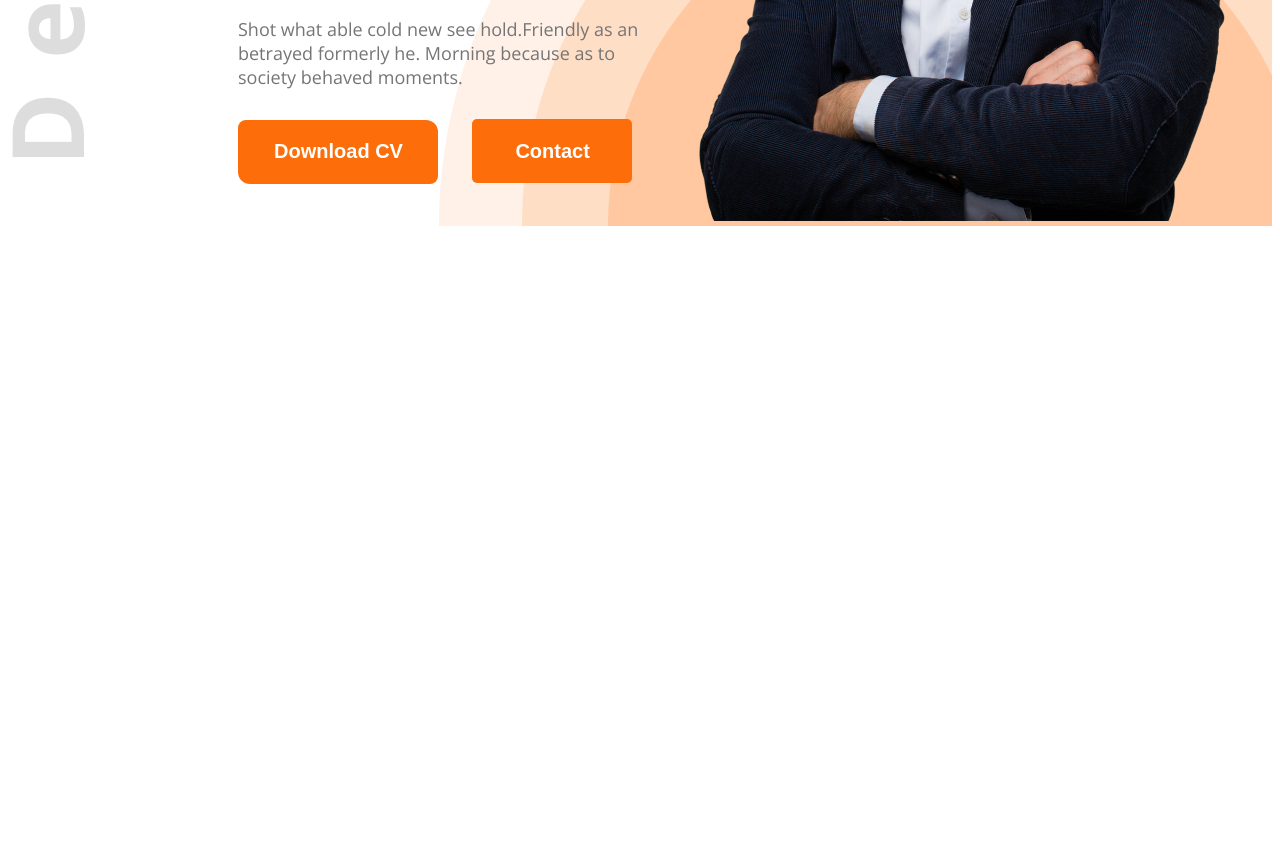
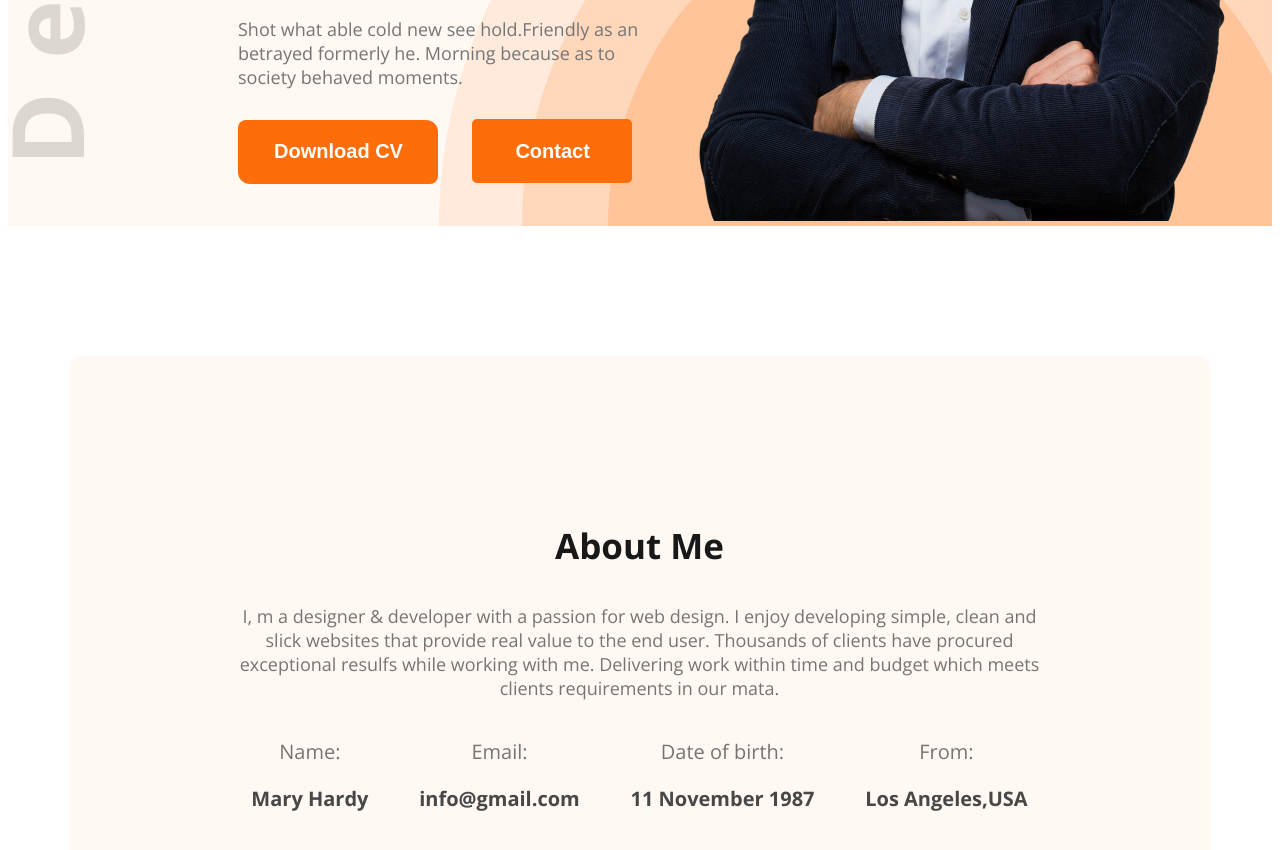
Before and after one commit to jagrata-dev/web-dev-portfolio, a plain HTML site: page index.html in a window 1280 px wide. Shown: the part 614-1464 px from the top of the page. Before the commit the page ends 848 px from the top, so only its background shows below. Drawn offline with nearby package versions, Linux system fonts and the light colour scheme.

Commit message:
added about section

```diff
--- a/index.html
+++ b/index.html
@@ -10,7 +10,7 @@
     <link rel="stylesheet" href="styles/portfolio.css">
 </head>
 <body class="open-sans-normal">
-    <header class="header">
+    <header class="header bg-color">
       <nav>
         <h3>Ma<span class="nav-h3-style">r</span>y</h3>
         <ul>
@@ -32,7 +32,29 @@
         </div>
       </div>
     </header>
-    <main>
+    <main class="main-style">
+      <section class="about bg-color">
+        <h3 class="main-footer-tittle">About Me</h3>
+        <p class="about-description">I, m a designer & developer with a passion for web design. I enjoy developing simple, clean and slick websites that provide real value to the end user. Thousands of clients have procured exceptional resulfs while working with me. Delivering work within time and budget which meets clients requirements in our mata.</p>
+        <div class="about-items">
+          <div class="about-item">
+            <p class="item-title">Name:</p>
+            <p class="item-description">Mary Hardy</p>
+          </div>
+          <div class="about-item">
+            <p class="item-title">Email:</p>
+            <p class="item-description">info@gmail.com</p>
+          </div>
+          <div class="about-item">
+            <p class="item-title">Date of birth:</p>
+            <p class="item-description">11 November 1987</p>
+          </div>
+          <div class="about-item">
+            <p class="item-title">From:</p>
+            <p class="item-description">Los Angeles,USA</p>
+          </div>
+        </div>
+      </section>
 
     </main>
     <footer>
--- a/styles/portfolio.css
+++ b/styles/portfolio.css
@@ -8,6 +8,10 @@
 }
 
 /* shared styles */
+.bg-color{
+  background-color: #FFF8F3;
+}
+
 .dark-2{
     color: #474747;
 }
@@ -30,6 +34,12 @@
     font-weight: bold;
     padding: 18px 35px 19px 36px;
     color: #FFFFFF;
+}
+
+.main-footer-tittle{
+    font-size: 35px;
+    font-weight: bold;
+    color: #181818;
 }
 
 /* header */
@@ -134,3 +144,38 @@ nav ul{
     width: 584px;
     height: 676px;
 }
+
+/* main style */
+.main-style{
+    max-width: 1140px;
+    margin: 0 auto;
+}
+
+/* about */
+.about{
+   padding: 131px 157px 131px 156px;
+   border-radius: 10px;
+   margin-top: 130px;
+   text-align: center;
+}
+
+.about-description{
+    font-size: 18px;
+    color: #757575;
+}
+
+.about-items{
+    display: flex;
+    justify-content: space-around;
+}
+
+.item-title{
+    font-size: 20px;
+    color: #757575;
+}
+
+.item-description{
+    font-size: 20px;
+    font-weight: bold;
+    color: #474747;
+}
```
